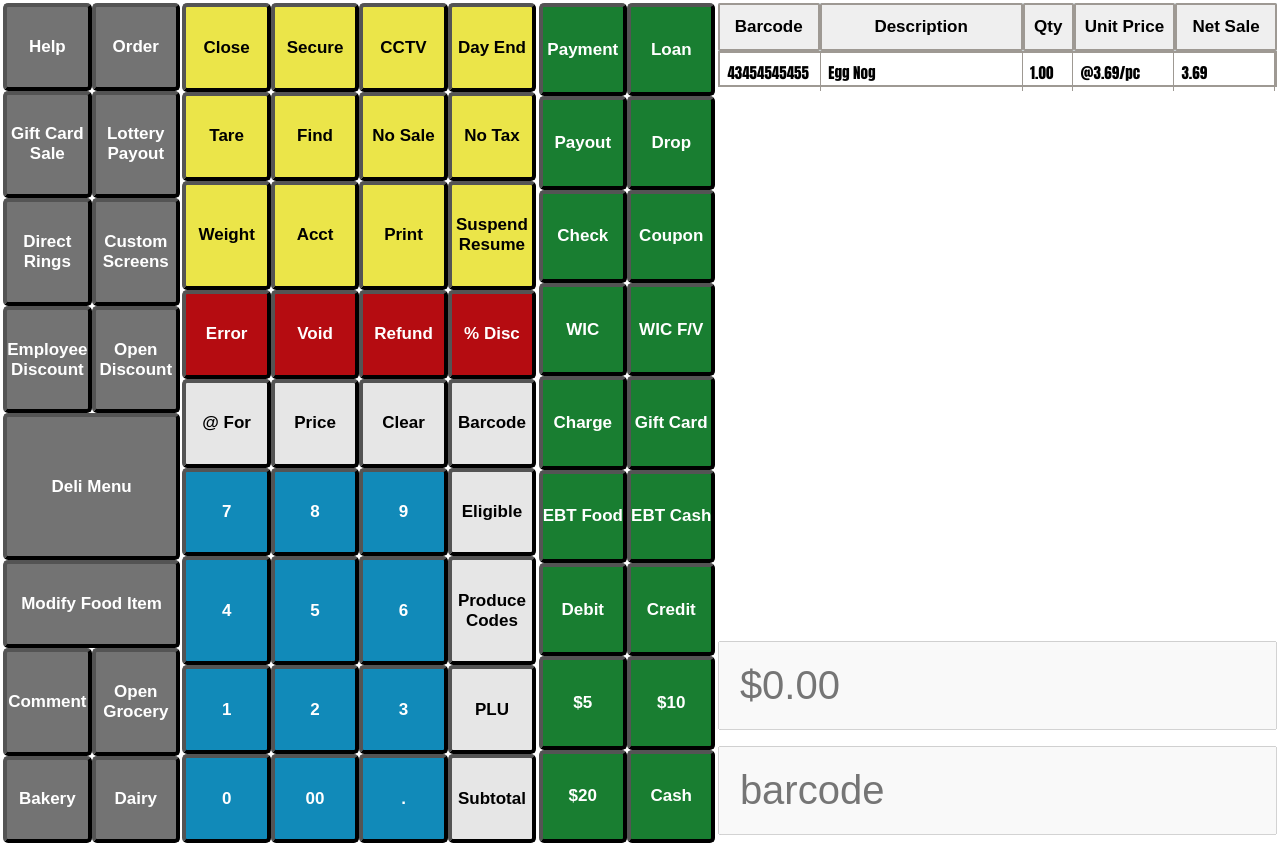
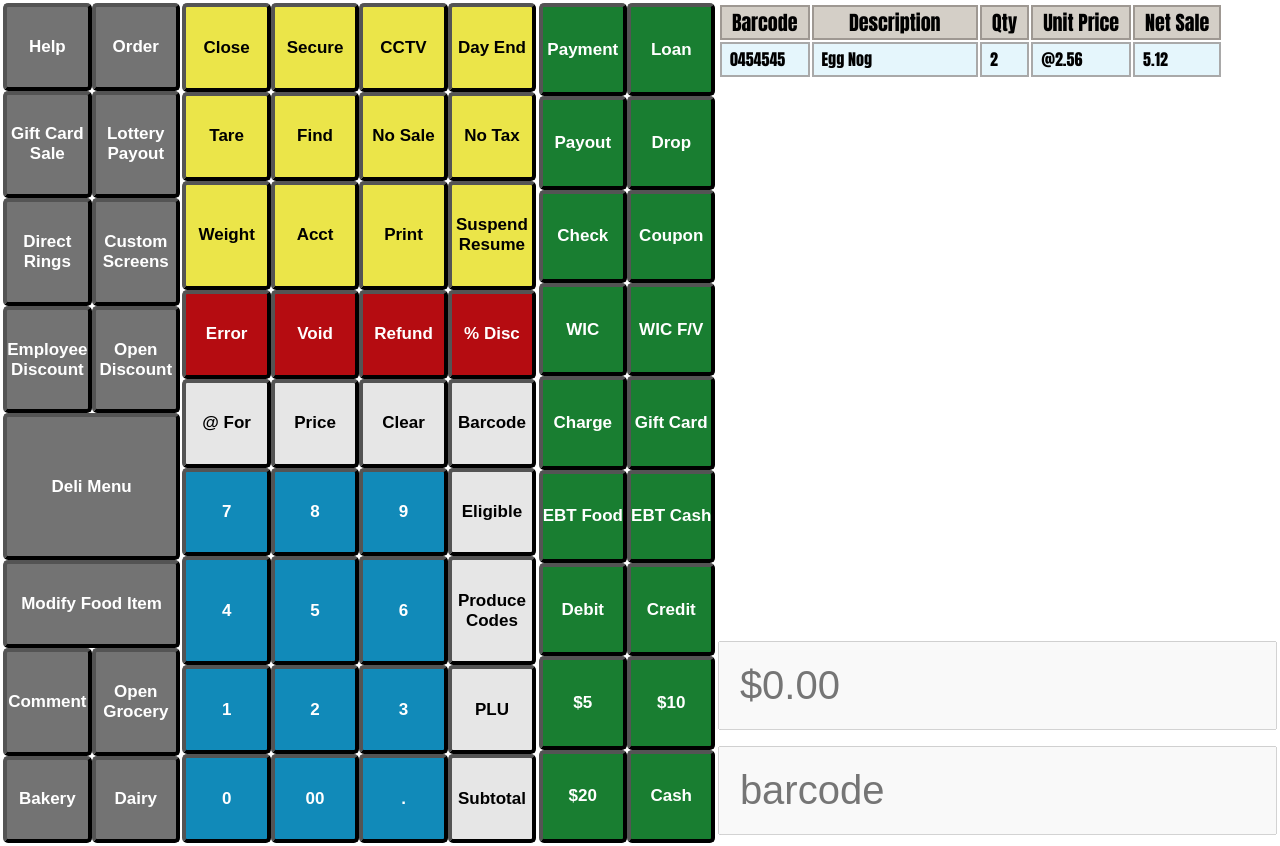
Before and after one commit to carlbeattie2000/old_style_pos_html5, a plain HTML site: page index.html in a window 1280 px wide. Drawn offline with Linux system fonts and the light colour scheme.

Commit message:
modify: changed right side main screen, POS_DEFAULT revamp = more confusion

```diff
--- a/index.html
+++ b/index.html
@@ -118,21 +118,23 @@
       <div class="pos-sale-info">
         <!-- This "table" just won't cut it, needs a re-design & re-structure -->
         <div class="item-table" id="items_basket">
-          <div class="item item-header">
-            <button>Barcode</button>
-            <button>Description</button>
-            <button>Qty</button>
-            <button>Unit Price</button>
-            <button>Net Sale</button>
-          </div>
+          <table>
+            <tr>
+              <th>Barcode</th>
+              <th class="bigger-th">Description</th>
+              <th>Qty</th>
+              <th>Unit Price</th>
+              <th>Net Sale</th>
+            </tr>
 
-          <div class="item">
-            <p>43454545455</p>
-            <p>Egg Nog</p>
-            <p>1.00</p>
-            <p>@3.69/pc</p>
-            <p>3.69</p>
-          </div>
+            <tr>
+              <td>0454545</td>
+              <td>Egg Nog</td>
+              <td>2</td>
+              <td>@2.56</td>
+              <td>5.12</td>
+            </tr>
+          </table>
         </div>
 
         <div class="total">
--- a/js/pos_default.js
+++ b/js/pos_default.js
@@ -1,3 +1,6 @@
+// This whole page is a complete mess, and i'm not sure how nearly all of it, is going to actually connect to anything else vise versa.
+
+
 const POS_SYSTEM_VARIABLES = {
   KEYPAD_INPUT_TYPE: "barcode",
   CHANGE_KEYPAD_INPUT_TYPE: function(type) {
@@ -19,3 +22,68 @@ const POS_SYSTEM_VARIABLES = {
     this.ITEMS_LIST = list;
   }
 }
+
+const POS_ACCOUNTING = {
+  cashInRegisterStartOfDay: 300,
+  cashInRegister: 300,
+  profit: 0,
+  loss: 0,
+  transactions: [],
+  newTransaction: function(details) {
+    // wow, need sleep before approaching this again, was about to forget about this, before somehow breaking through my tired blank mind,
+    // and remembering i will need to calac the amount a customer givens in money and the change we give back.
+    this.cashInRegister += details.price;
+    return this.transactions.push(details)
+  }
+}
+
+const POS_NEXT_PRODUCT_ADDING = {
+  name: "",
+  barcode: "",
+  qty: 1,
+  tax,
+  price: 0,
+  updateWithNewProduct: function({name, price, tax, barcode}) {
+    this.name = name;
+    this.barcode = barcode;
+    this.price = price;
+    this.tax = tax
+  },
+  setProductQty: function(qty) {
+    this.qty += qty;
+  },
+  retrieveProduct: function() {
+    return (
+      {
+        name: this.name,
+        barcode: this.barcode,
+        qty: this.qty,
+        tax: this.tax,
+        price: this.price
+      }
+    )
+  }
+}
+
+const POS_PRODUCTS_CURRENT_CUSTOMER = {
+  products: [],
+  totalPrice: 0,
+  totalTax: 0,
+  discounts: 0,
+  paymentMethod: "",
+  refund: false,
+  refundAmount: 0,
+  cashback: 0,
+  lotteryPayout: 0,
+  changeDue: 0,
+  addNewProduct: function(product) {
+    this.totalTax += Math.round(product.price * (product.tax / 100));
+    this.totalPrice += product.price;
+    this.products.push(product);
+
+    return
+  },
+  addDiscount: function(amount) {
+    return this.discounts += amount;
+  }
+}
--- a/style.css
+++ b/style.css
@@ -210,49 +210,36 @@ body main .main_pos_body .pos-sale-info {
       grid-template-rows: 3fr 1fr;
 }
 
-body main .main_pos_body .pos-sale-info .item-table {
-  display: -ms-grid;
-  display: grid;
-  -ms-grid-rows: .01fr;
-      grid-template-rows: .01fr;
+body main .main_pos_body .pos-sale-info .item-table table {
   overflow-y: scroll;
 }
 
-body main .main_pos_body .pos-sale-info .item-table .item {
-  display: -ms-grid;
-  display: grid;
-  -ms-grid-columns: 1fr 2fr .5fr 1fr 1fr;
-      grid-template-columns: 1fr 2fr .5fr 1fr 1fr;
-  -ms-grid-rows: auto;
-      grid-template-rows: auto;
-  border: 2px solid #9e9993;
-  height: 4.5vh;
-  -webkit-box-align: center;
-      -ms-flex-align: center;
-          align-items: center;
+body main .main_pos_body .pos-sale-info .item-table table tr {
+  background-color: #fefefe;
 }
 
-body main .main_pos_body .pos-sale-info .item-table .item p {
-  border-right: 1px solid #9e9993;
-  padding: .5em;
+body main .main_pos_body .pos-sale-info .item-table table tr th {
+  font-size: 2rem;
+  padding: 0 .5em;
+  border: 2px solid #9e9892;
+  background-color: #d4cfc7;
+  font-weight: 300;
 }
 
-body main .main_pos_body .pos-sale-info .item-table .item:nth-child(odd) {
-  background-color: #e7f6fd;
+body main .main_pos_body .pos-sale-info .item-table table tr .bigger-th {
+  width: 13vw;
 }
 
-body main .main_pos_body .pos-sale-info .item-table .item-header {
-  border: none;
-  height: unset;
-  -webkit-box-align: unset;
-      -ms-flex-align: unset;
-          align-items: unset;
-  height: 6vh;
+body main .main_pos_body .pos-sale-info .item-table table tr td {
+  font-size: 2rem;
+  padding: 0.2em 0.5em;
+  border: 2px solid #a9a9a9;
+  font-size: 1.6rem;
+  overflow-y: scroll;
 }
 
-body main .main_pos_body .pos-sale-info .item-table .item-header button {
-  border-radius: 0.1em;
-  border: 2px solid #9e9993;
+body main .main_pos_body .pos-sale-info .item-table table tr:nth-child(even) {
+  background: #e5f6fc;
 }
 
 body main .main_pos_body .pos-sale-info .total {
```
